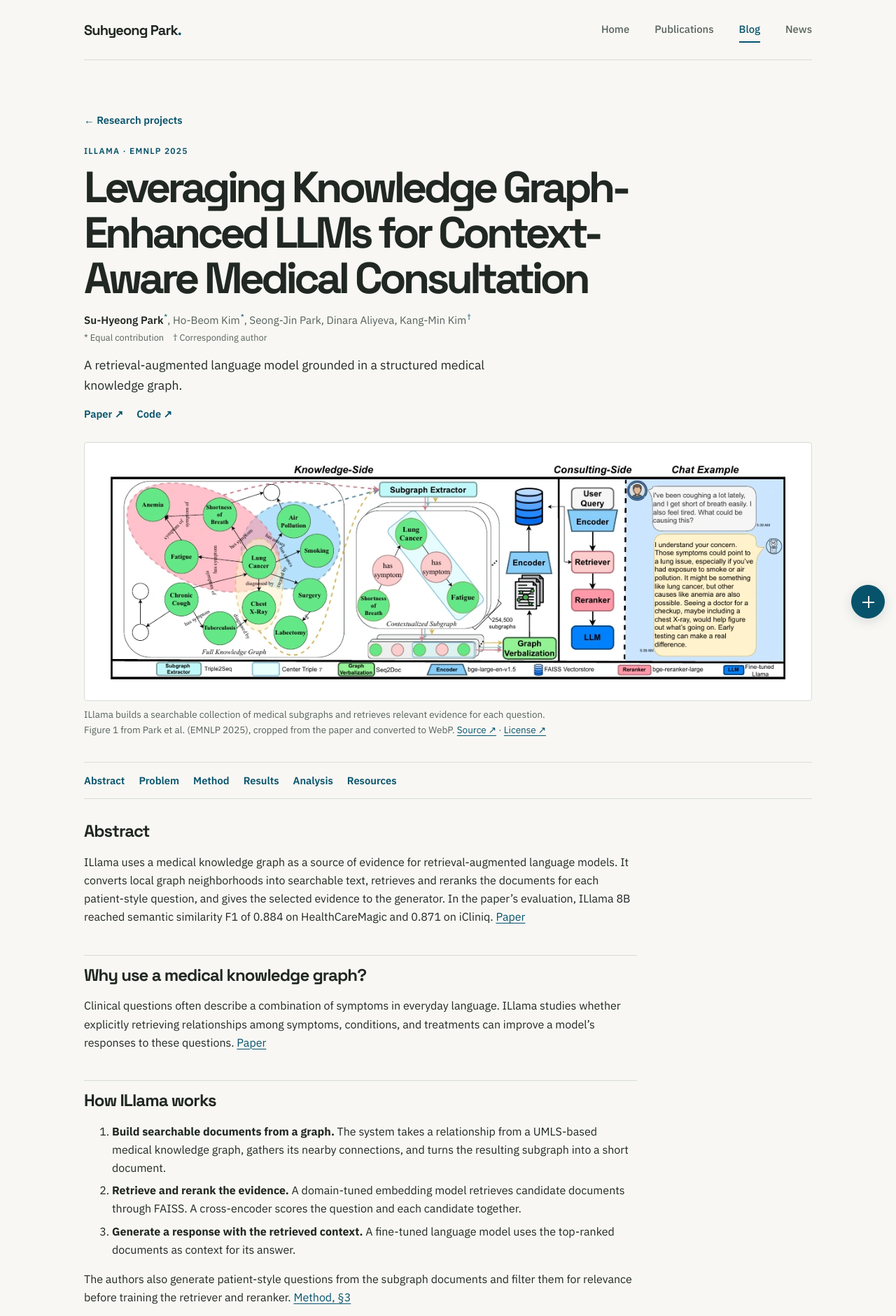
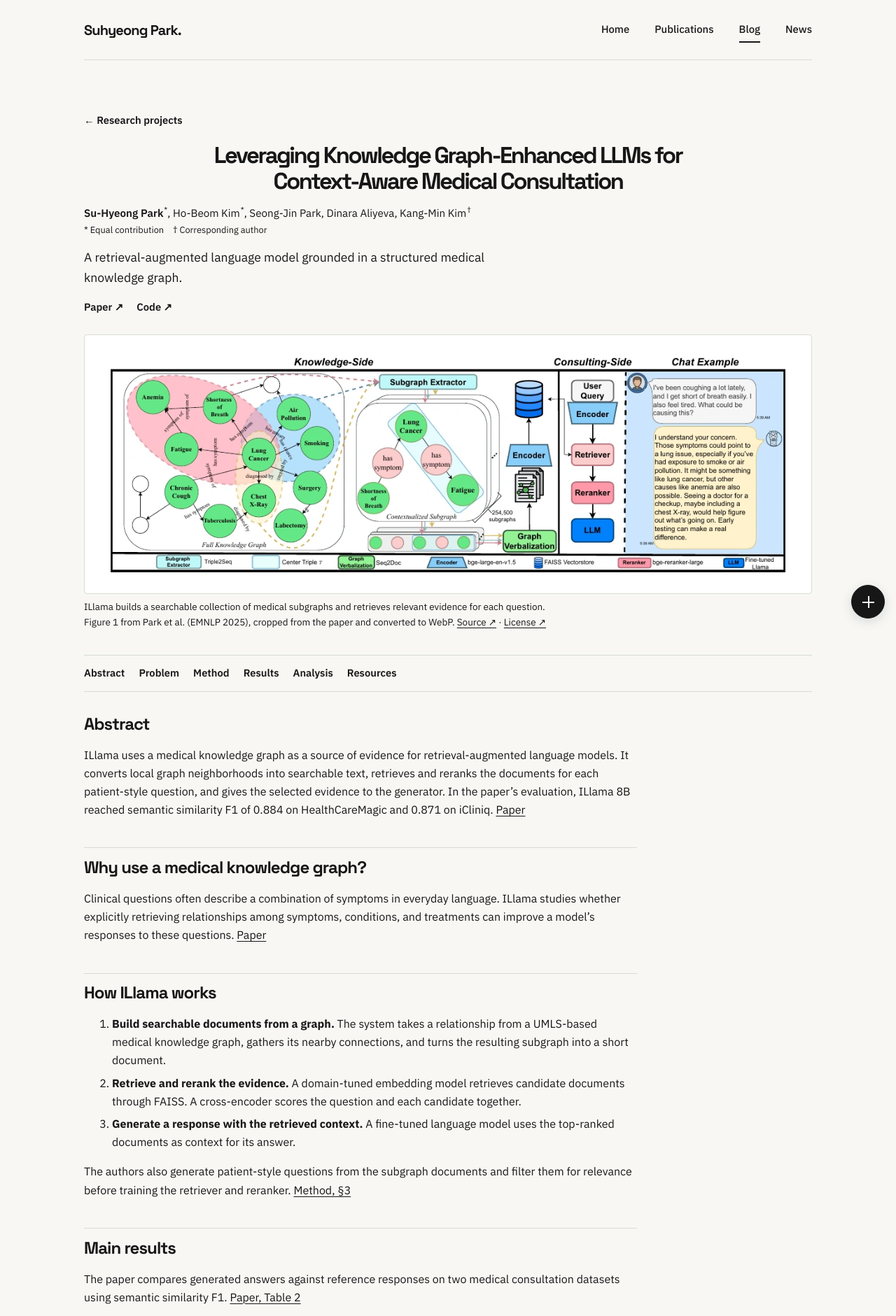
Before and after one commit to suhyeong10/suhyeong10.github.io, a Jekyll site: the page built from projects/illama.md, in a window 1280 px wide. Shown: the top 1881 px of the page at 70% size. Built offline with Jekyll 4.4.1, drawn with Linux system fonts in a browser that asks for light colours.

Commit message:
Center blog titles and update the site palette

```diff
--- a/_layouts/project.html
+++ b/_layouts/project.html
@@ -8,11 +8,6 @@ nav: blog
       <a class="back-link" href="{{ '/blog/#posts' | relative_url }}">← Posts</a>
     {% else %}
       <a class="back-link" href="{{ '/blog/#research-projects' | relative_url }}">← Research projects</a>
-    {% endif %}
-    {% if page.short_title or page.venue or page.year %}
-      <p class="eyebrow">{{ page.short_title | escape }}{% if page.short_title %} · {% endif %}{{ page.venue | escape }} {{ page.year }}</p>
-    {% elsif page.date %}
-      <p class="eyebrow"><time datetime="{{ page.date | date_to_xmlschema }}">{{ page.date | date: '%B %-d, %Y' }}</time></p>
     {% endif %}
     <h1 class="page-title">{{ page.title | escape }}</h1>
     {% assign paper_id = page.short_title | downcase %}
--- a/projects/illama.md
+++ b/projects/illama.md
@@ -1,6 +1,8 @@
 ---
 layout: project
-title: "Leveraging Knowledge Graph-Enhanced LLMs for Context-Aware Medical Consultation"
+title: |-
+  Leveraging Knowledge Graph-Enhanced LLMs for
+  Context-Aware Medical Consultation
 short_title: ILlama
 nav: blog
 permalink: /blog/projects/illama/
--- a/styles.css
+++ b/styles.css
@@ -16,12 +16,12 @@
   color-scheme: light;
   --bg: #f8f7f4;
   --surface: #fff;
-  --ink: #212823;
+  --ink: #171717;
   --text: var(--ink);
-  --muted: #56615b;
-  --accent: #07536b;
-  --accent-strong: #063e51;
-  --accent-soft: #eaf2f4;
+  --muted: var(--ink);
+  --accent: var(--ink);
+  --accent-strong: #000;
+  --accent-soft: #eeeae5;
   --border: #d7dcd4;
   --sans: "IBM Plex Sans", "Segoe UI", sans-serif;
   --display: "Space Grotesk", var(--sans);
@@ -175,9 +175,9 @@ button:disabled { cursor: wait; }
   align-items: start;
   margin-bottom: clamp(2.6rem, 5vw, 4.1rem);
   padding: clamp(1.15rem, 3vw, 1.9rem);
-  border-block: 1px solid #b8d2da;
-  border-inline-start: 3px solid var(--accent);
-  background: var(--accent-soft);
+  border: 1px solid #d9cde4;
+  border-radius: .4rem;
+  background: #efe7f5;
 }
 
 .recent-updates h2 {
@@ -322,7 +322,12 @@ a.publication-thumbnail:hover, .project-card:hover .project-card-media { border-
 .page-title { font-size: clamp(2.7rem, 5.6vw, 4.25rem); }
 .page-heading time { display: block; margin-top: .8rem; color: var(--muted); }
 .site-main > .publication-list { margin-bottom: 4rem; }
-.blog-post { max-width: 760px; margin-bottom: 4rem; }
+.blog-post { max-width: 760px; margin: 0 auto 4rem; }
+.blog-post .page-title, .project-hero .page-title {
+  text-align: center;
+  text-wrap: balance;
+  white-space: pre-line;
+}
 .blog-post .page-title { margin-top: .75rem; }
 .post-source { white-space: pre-wrap; overflow-wrap: anywhere; }
 
@@ -350,9 +355,8 @@ a.publication-thumbnail:hover, .project-card:hover .project-card-media { border-
 .blog-posts h3 { font-size: 1.12rem; line-height: 1.4; }
 
 .project-page { margin-bottom: 4.5rem; }
-.project-hero { max-width: 860px; padding: clamp(2.5rem, 6vw, 4.5rem) 0 1.7rem; }
-.project-hero .eyebrow { margin: 1.4rem 0 .65rem; }
-.project-hero .page-title { font-size: clamp(2.3rem, 5vw, 3.9rem); line-height: 1.04; }
+.project-hero { padding: clamp(2.5rem, 6vw, 4.5rem) 0 1.7rem; }
+.project-hero .page-title { margin-top: 1.25rem; font-size: clamp(1.75rem, 4vw, 2.05rem); line-height: 1.12; }
 .project-hero .publication-authors { margin-top: .9rem; }
 .project-summary { max-width: 61ch; margin-top: .9rem; font-size: 1.1rem; }
 .project-hero .publication-links { margin-top: .95rem; }
```
Also changed, not shown: projects/cvrr.md (+3 -1 lines), projects/samer.md (+3 -1 lines).
